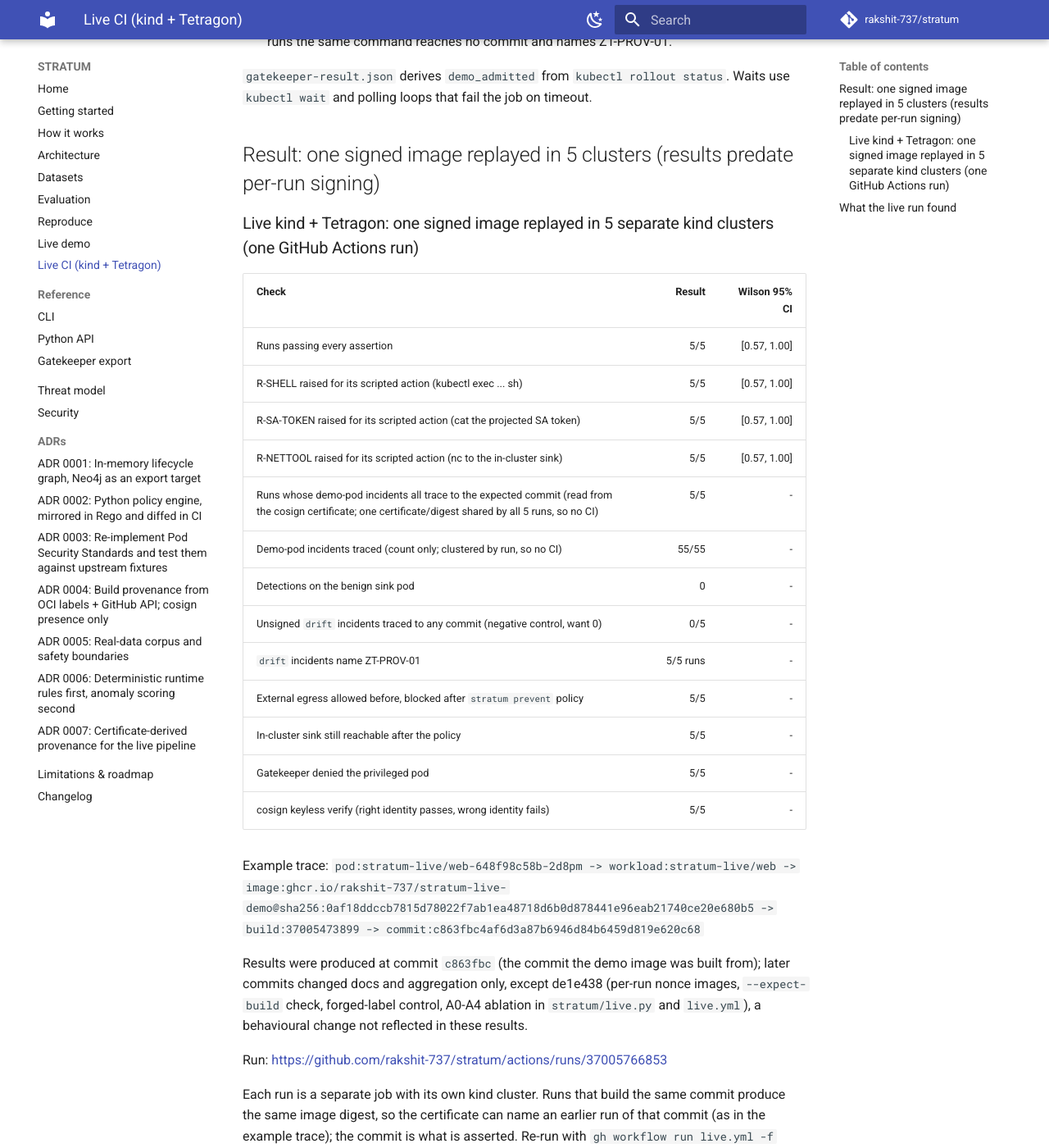
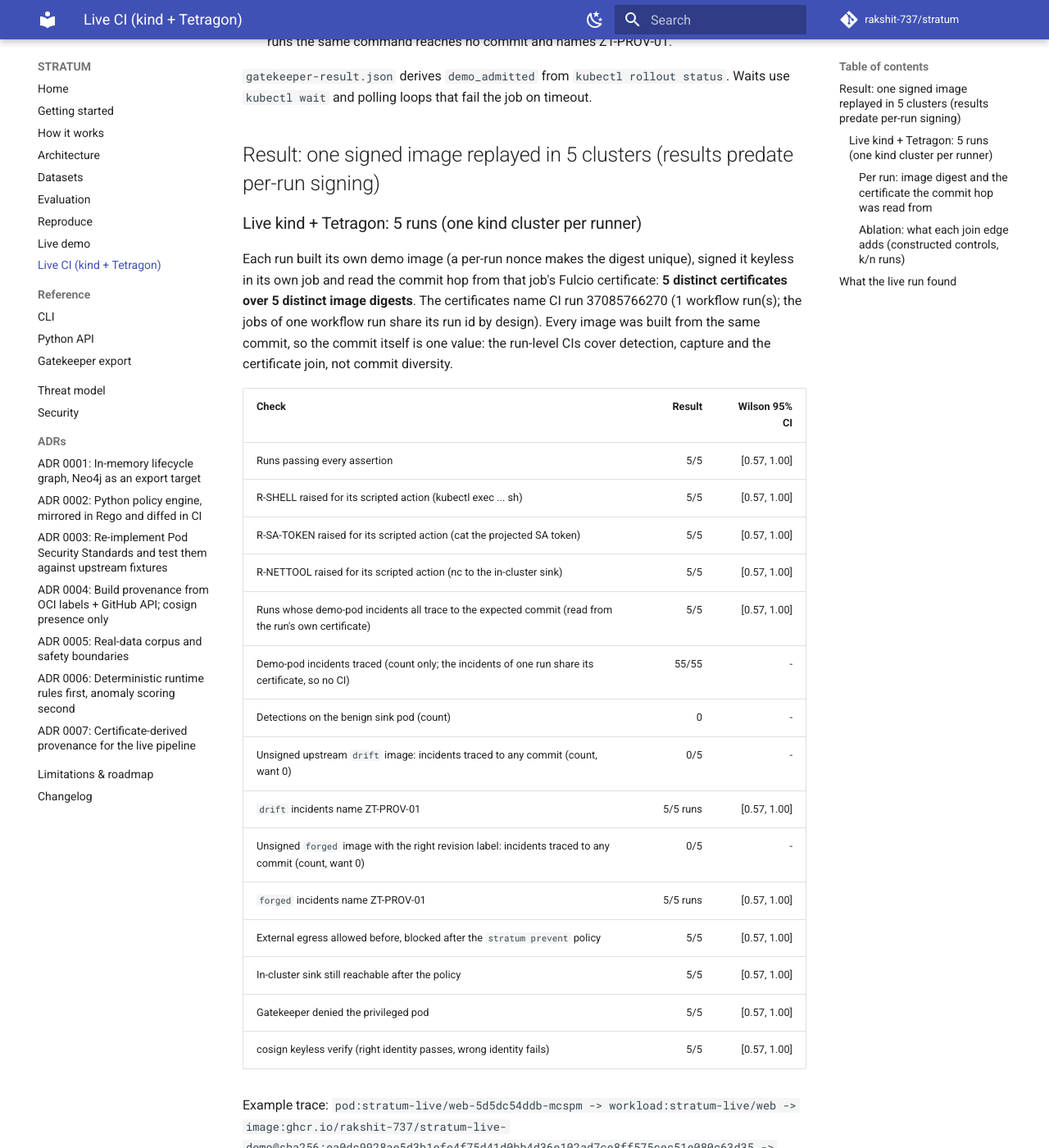
Before and after one commit to rakshit-737/stratum, an MkDocs documentation site: the page built from docs/live.md, in a window 1280 px wide and 1400 px high, scrolled down 965 px. Shown: the whole window at 82% size. Built offline with MkDocs 1.6.1 and Material for MkDocs 9.7.7, drawn with Linux system fonts in a browser that asks for light colours; comment, search, counter and statistics services are not loaded; some of the changed text lies outside the part shown.

Commit message:
results(live): 5 per-run-signed kind + Tetragon runs (run 37085766270), forged control and A0-A4 ablation
live.yml dispatched with runs=5 at 38cc4a3 and aggregated only by
scripts/aggregate_live.py. Each job built its own image (5 distinct
digests), signed it keyless and read the commit hop from its own Fulcio
certificate (5 distinct certificates, Rekor logIndex 3065793401..3065824450;
one shared workflow run id by design).

- 5/5 runs pass every assertion; 55/55 demo-pod incidents traced to
  38cc4a3, run-level Wilson 95% CI 0.57-1.00 (now valid: one certificate
  per run). 0 detections on the benign sink pod.
- drift (unsigned upstream busybox) and forged (unsigned image with the
  right revision label): 0/5 and 0/5 incidents traced, ZT-PROV-01 named
  in 5/5 runs each.
- A0-A4: A2 (label provenance) and A4 (repository join) trace the demo
  pod but also attribute the forged image to the commit in 5/5 runs, by
  construction; A3 (digest-exact certificate) traces 5/5 with 0/5 false
  attributions.

Co-Authored-By: Claude <noreply@anthropic.com>

```diff
--- a/results/live.md
+++ b/results/live.md
@@ -1,4 +1,6 @@
-### Live kind + Tetragon: one signed image replayed in 5 separate kind clusters (one GitHub Actions run)
+### Live kind + Tetragon: 5 runs (one kind cluster per runner)
+
+Each run built its own demo image (a per-run nonce makes the digest unique), signed it keyless in its own job and read the commit hop from that job's Fulcio certificate: **5 distinct certificates over 5 distinct image digests**. The certificates name CI run 37085766270 (1 workflow run(s); the jobs of one workflow run share its run id by design). Every image was built from the same commit, so the commit itself is one value: the run-level CIs cover detection, capture and the certificate join, not commit diversity.
 
 | Check | Result | Wilson 95% CI |
 |---|---:|---:|
@@ -6,18 +8,43 @@
 | R-SHELL raised for its scripted action (kubectl exec ... sh) | 5/5 | [0.57, 1.00] |
 | R-SA-TOKEN raised for its scripted action (cat the projected SA token) | 5/5 | [0.57, 1.00] |
 | R-NETTOOL raised for its scripted action (nc to the in-cluster sink) | 5/5 | [0.57, 1.00] |
-| Runs whose demo-pod incidents all trace to the expected commit (read from the cosign certificate; one certificate/digest shared by all 5 runs, so no CI) | 5/5 | - |
-| Demo-pod incidents traced (count only; clustered by run, so no CI) | 55/55 | - |
-| Detections on the benign sink pod | 0 | - |
-| Unsigned `drift` incidents traced to any commit (negative control, want 0) | 0/5 | - |
-| `drift` incidents name ZT-PROV-01 | 5/5 runs | - |
-| External egress allowed before, blocked after `stratum prevent` policy | 5/5 | - |
-| In-cluster sink still reachable after the policy | 5/5 | - |
-| Gatekeeper denied the privileged pod | 5/5 | - |
-| cosign keyless verify (right identity passes, wrong identity fails) | 5/5 | - |
+| Runs whose demo-pod incidents all trace to the expected commit (read from the run's own certificate) | 5/5 | [0.57, 1.00] |
+| Demo-pod incidents traced (count only; the incidents of one run share its certificate, so no CI) | 55/55 | - |
+| Detections on the benign sink pod (count) | 0 | - |
+| Unsigned upstream `drift` image: incidents traced to any commit (count, want 0) | 0/5 | - |
+| `drift` incidents name ZT-PROV-01 | 5/5 runs | [0.57, 1.00] |
+| Unsigned `forged` image with the right revision label: incidents traced to any commit (count, want 0) | 0/5 | - |
+| `forged` incidents name ZT-PROV-01 | 5/5 runs | [0.57, 1.00] |
+| External egress allowed before, blocked after the `stratum prevent` policy | 5/5 | [0.57, 1.00] |
+| In-cluster sink still reachable after the policy | 5/5 | [0.57, 1.00] |
+| Gatekeeper denied the privileged pod | 5/5 | [0.57, 1.00] |
+| cosign keyless verify (right identity passes, wrong identity fails) | 5/5 | [0.57, 1.00] |
 
-Example trace: `pod:stratum-live/web-648f98c58b-2d8pm -> workload:stratum-live/web -> image:ghcr.io/rakshit-737/stratum-live-demo@sha256:0af18ddccb7815d78022f7ab1ea48718d6b0d878441e96eab21740ce20e680b5 -> build:37005473899 -> commit:c863fbc4af6d3a87b6946d84b6459d819e620c68`
+Example trace: `pod:stratum-live/web-5d5dc54ddb-mcspm -> workload:stratum-live/web -> image:ghcr.io/rakshit-737/stratum-live-demo@sha256:ea0dc9928ae5d3b1efe4f75d41d0bb4d36e102ad7ce8ff575cec51e080c63d35 -> build:37085766270 -> commit:38cc4a3747d9d4d026501bc2bc7d72928a925894`
 
-Results were produced at commit `c863fbc` (the commit the demo image was built from); later commits changed docs and aggregation only, except de1e438 (per-run nonce images, `--expect-build` check, forged-label control, A0-A4 ablation in `stratum/live.py` and `live.yml`), a behavioural change not reflected in these results.
+#### Per run: image digest and the certificate the commit hop was read from
 
-Run: https://github.com/rakshit-737/stratum/actions/runs/37005766853
+| Run | Image digest | Certificate serial | Rekor logIndex | Certificate SHA-256 | CI run (attempt) | Traced |
+|---|---|---|---:|---|---|---:|
+| live-evidence-1 | `sha256:ea0dc9928ae5…` | `669D3CDCE7D111C6…` | 3065793401 | `12dce9669b866005…` | 37085766270 (1) | 11/11 |
+| live-evidence-2 | `sha256:50034e9f64e3…` | `7D8AF7192C458EB8…` | 3065793610 | `83f11437dc0eefb2…` | 37085766270 (1) | 11/11 |
+| live-evidence-3 | `sha256:ac208235b30b…` | `4D69DB263B614D93…` | 3065793790 | `83749476167e5e1d…` | 37085766270 (1) | 11/11 |
+| live-evidence-4 | `sha256:6b356531f791…` | `685E346113AD4650…` | 3065821833 | `225ffc7e3d7b5f51…` | 37085766270 (1) | 11/11 |
+| live-evidence-5 | `sha256:2e01bc918a33…` | `055D42F5EEBBEDBD…` | 3065824450 | `0ca2230df1f0f559…` | 37085766270 (1) | 11/11 |
+
+#### Ablation: what each join edge adds (constructed controls, k/n runs)
+
+Each arm re-joins the same run's evidence with less (or looser) provenance. The negative controls are built so that the arms must differ: `forged` carries the right revision label and lives in the same repository as the signed image, so label provenance (A2) and a repository join (A4) attribute it to the commit by construction. The table shows that the join semantics hold on real sensor output in every run; it does not estimate a rate, and the Wilson intervals only bound the pipeline's repeatability over 5 runs.
+
+| Arm | Evidence | Incident -> workload | Incident -> right commit | Negative control wrongly traced | Provenance gap named |
+|---|---|---:|---:|---:|---:|
+| A0 | runtime events only (Tetragon) | 0/5 [0.00, 0.43] | 0/5 [0.00, 0.43] | 0/5 [0.00, 0.43] | 0/5 [0.00, 0.43] |
+| A1 | + cluster state (manifests, pods): pod -> workload -> image digest | 5/5 [0.57, 1.00] | 0/5 [0.00, 0.43] | 0/5 [0.00, 0.43] | 5/5 [0.57, 1.00] |
+| A2 | + label provenance (OCI revision label, unverified) | 5/5 [0.57, 1.00] | 5/5 [0.57, 1.00] | 5/5 [0.57, 1.00] | 5/5 [0.57, 1.00] |
+| A3 | + certificate provenance (cosign/Fulcio, digest-exact): STRATUM | 5/5 [0.57, 1.00] | 5/5 [0.57, 1.00] | 0/5 [0.00, 0.43] | 5/5 [0.57, 1.00] |
+| A4 | certificate provenance joined by repository instead of digest | 5/5 [0.57, 1.00] | 5/5 [0.57, 1.00] | 5/5 [0.57, 1.00] | 0/5 [0.00, 0.43] |
+
+A2 (label provenance: the OCI revision label that image scanners and SBOM tools read) is the realistic baseline; A4 ablates digest-exactness and is not a competing tool.
+
+Code, images and certificates: commit `38cc4a3` (every certificate names it).
+Run: https://github.com/rakshit-737/stratum/actions/runs/37085766270
```
Also changed, not shown: 1 other file.
